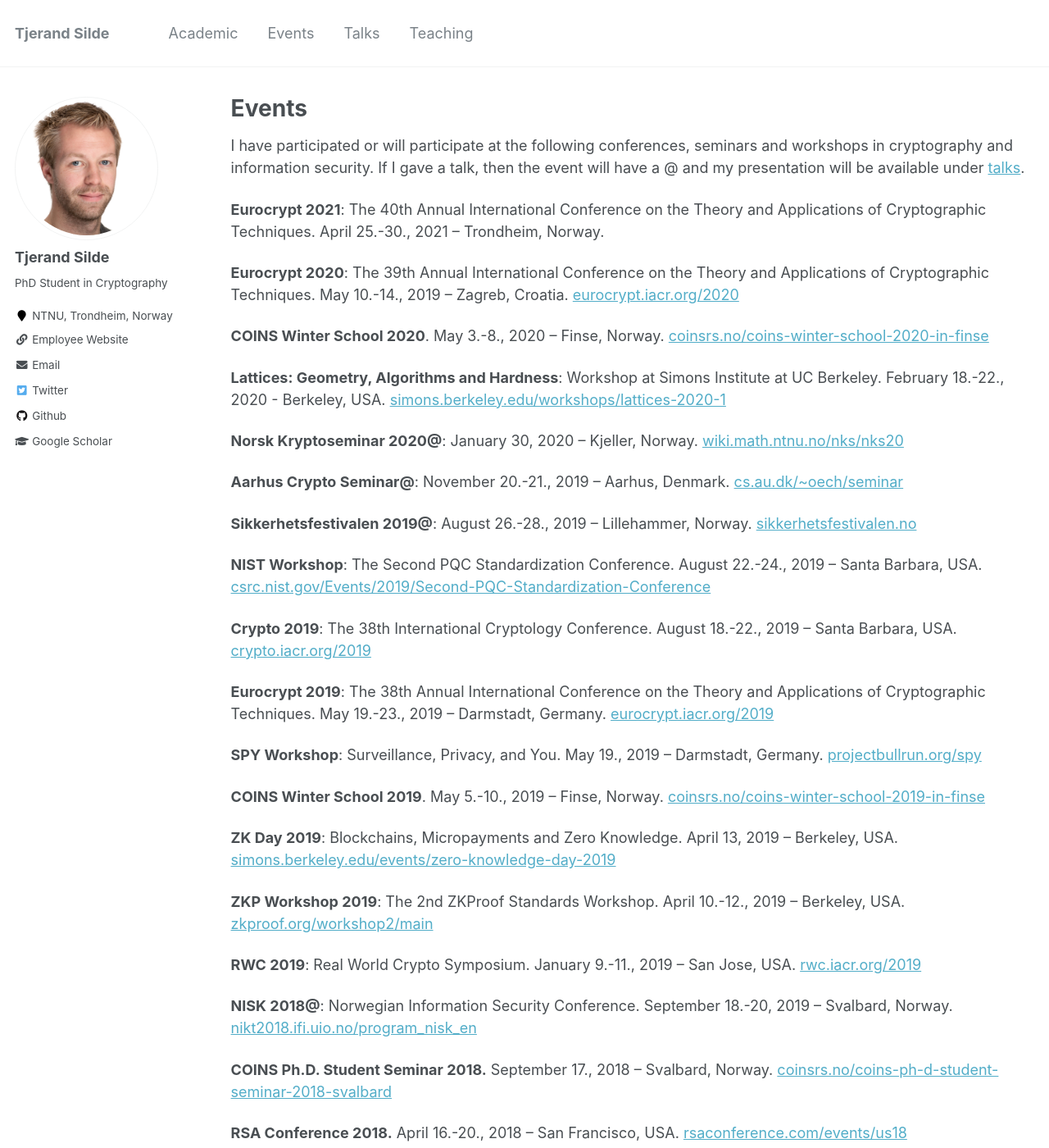
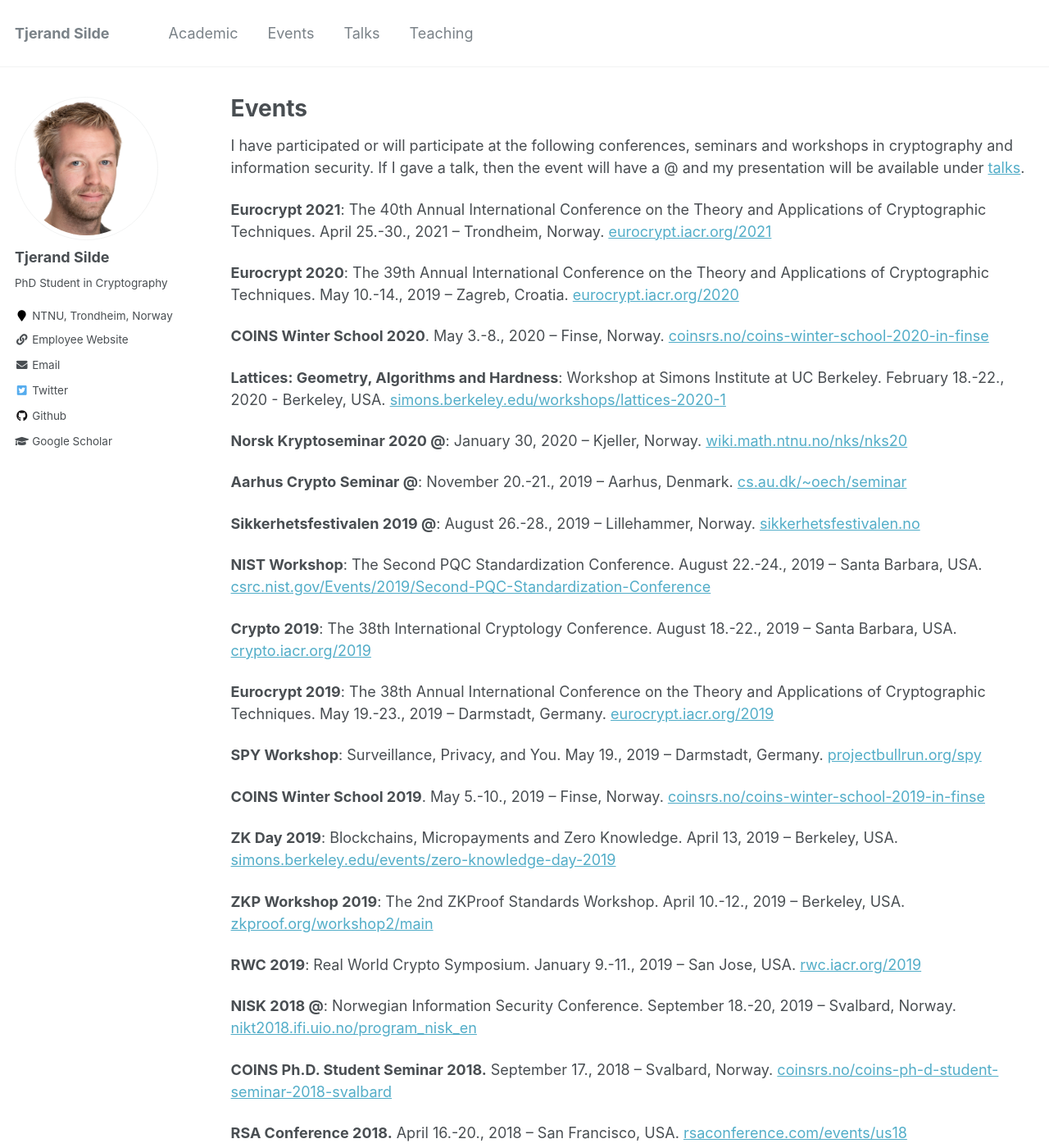
Before and after one commit to tjesi/tjesi.github.io, a Jekyll site: the page built from _pages/events.md, in a window 1280 px wide and 1400 px high. Shown: the whole window at 82% size. Built offline with Jekyll 4.4.1, drawn with Linux system fonts in a browser that asks for light colours.

Commit message:
Update events.md

```diff
--- a/_pages/events.md
+++ b/_pages/events.md
@@ -7,7 +7,7 @@ author_profile: true
 
 I have participated or will participate at the following conferences, seminars and workshops in cryptography and information security. If I gave a talk, then the event will have a @ and my presentation will be available under [talks](https://tjerandsilde.no/talks).
 
-**Eurocrypt 2021**: The 40th Annual International Conference on the Theory and Applications of Cryptographic Techniques. April 25.-30., 2021 – Trondheim, Norway.
+**Eurocrypt 2021**: The 40th Annual International Conference on the Theory and Applications of Cryptographic Techniques. April 25.-30., 2021 – Trondheim, Norway. [eurocrypt.iacr.org/2021](https://eurocrypt.iacr.org/2021)
 
 **Eurocrypt 2020**: The 39th Annual International Conference on the Theory and Applications of Cryptographic Techniques. May 10.-14., 2019 – Zagreb, Croatia. [eurocrypt.iacr.org/2020](https://eurocrypt.iacr.org/2020)
 
@@ -15,11 +15,11 @@ I have participated or will participate at the following conferences, seminars a
 
 **Lattices: Geometry, Algorithms and Hardness**: Workshop at Simons Institute at UC Berkeley. February 18.-22., 2020 - Berkeley, USA. [simons.berkeley.edu/workshops/lattices-2020-1](https://simons.berkeley.edu/workshops/lattices-2020-1)
 
-**Norsk Kryptoseminar 2020@**: January 30, 2020 – Kjeller, Norway. [wiki.math.ntnu.no/nks/nks20](https://wiki.math.ntnu.no/nks/nks20)
+**Norsk Kryptoseminar 2020 @**: January 30, 2020 – Kjeller, Norway. [wiki.math.ntnu.no/nks/nks20](https://wiki.math.ntnu.no/nks/nks20)
 
-**Aarhus Crypto Seminar@**: November 20.-21., 2019 – Aarhus, Denmark. [cs.au.dk/~oech/seminar](https://cs.au.dk/~oech/seminar.html)
+**Aarhus Crypto Seminar @**: November 20.-21., 2019 – Aarhus, Denmark. [cs.au.dk/~oech/seminar](https://cs.au.dk/~oech/seminar.html)
 
-**Sikkerhetsfestivalen 2019@**: August 26.-28., 2019 – Lillehammer, Norway. [sikkerhetsfestivalen.no](https://sikkerhetsfestivalen.no)
+**Sikkerhetsfestivalen 2019 @**: August 26.-28., 2019 – Lillehammer, Norway. [sikkerhetsfestivalen.no](https://sikkerhetsfestivalen.no)
 
 **NIST Workshop**: The Second PQC Standardization Conference. August 22.-24., 2019 – Santa Barbara, USA. [csrc.nist.gov/Events/2019/Second-PQC-Standardization-Conference](https://csrc.nist.gov/Events/2019/Second-PQC-Standardization-Conference)
 
@@ -37,7 +37,7 @@ I have participated or will participate at the following conferences, seminars a
 
 **RWC 2019**: Real World Crypto Symposium. January 9.-11., 2019 – San Jose, USA. [rwc.iacr.org/2019](https://rwc.iacr.org/2019)
 
-**NISK 2018@**: Norwegian Information Security Conference. September 18.-20, 2019 – Svalbard, Norway. [nikt2018.ifi.uio.no/program_nisk_en](http://nikt2018.ifi.uio.no/program_nisk_en)
+**NISK 2018 @**: Norwegian Information Security Conference. September 18.-20, 2019 – Svalbard, Norway. [nikt2018.ifi.uio.no/program_nisk_en](http://nikt2018.ifi.uio.no/program_nisk_en)
 
 **COINS Ph.D. Student Seminar 2018.** September 17., 2018 – Svalbard, Norway. [coinsrs.no/coins-ph-d-student-seminar-2018-svalbard](https://coinsrs.no/coins-ph-d-student-seminar-2018-svalbard)
 
```
